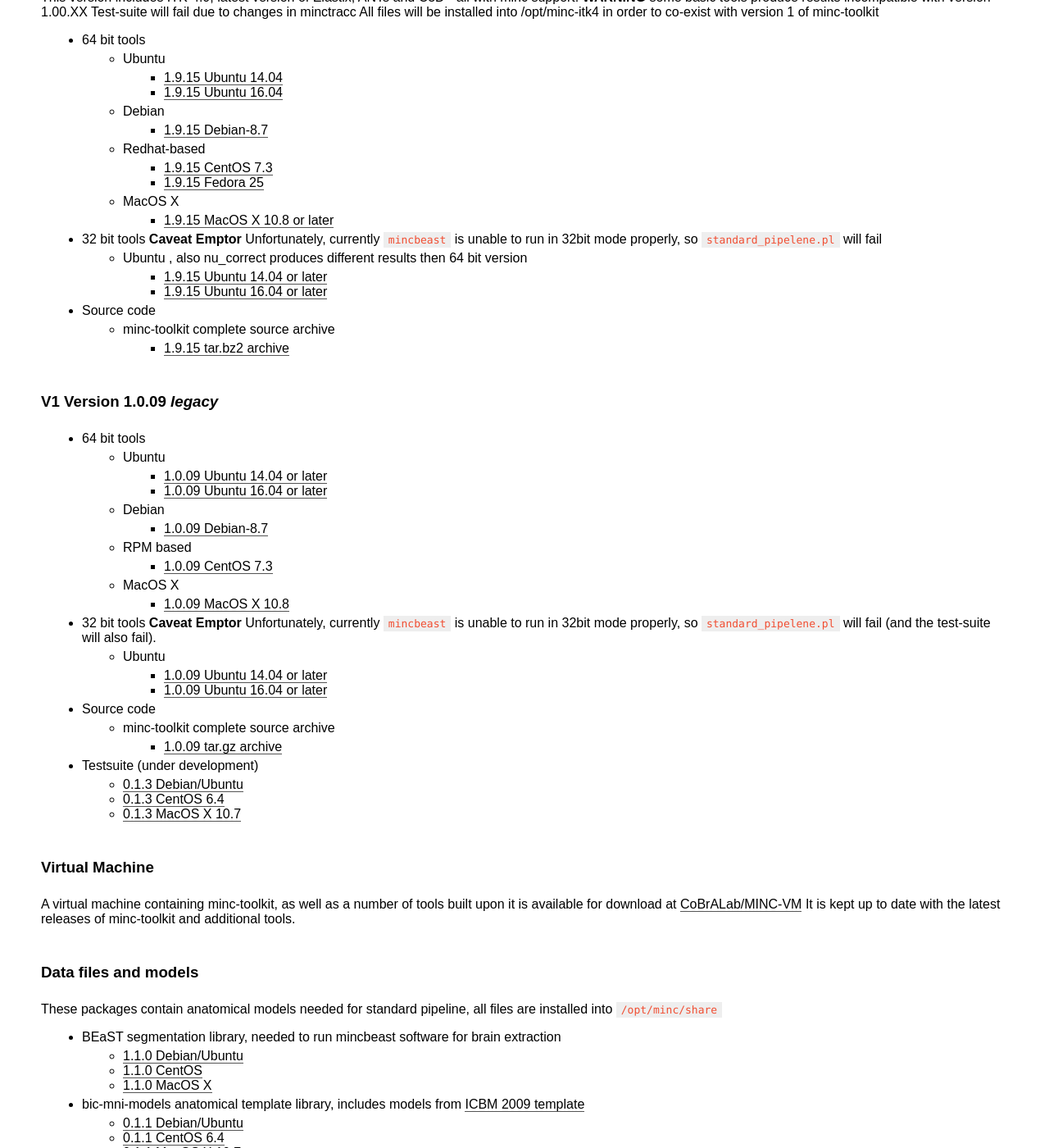
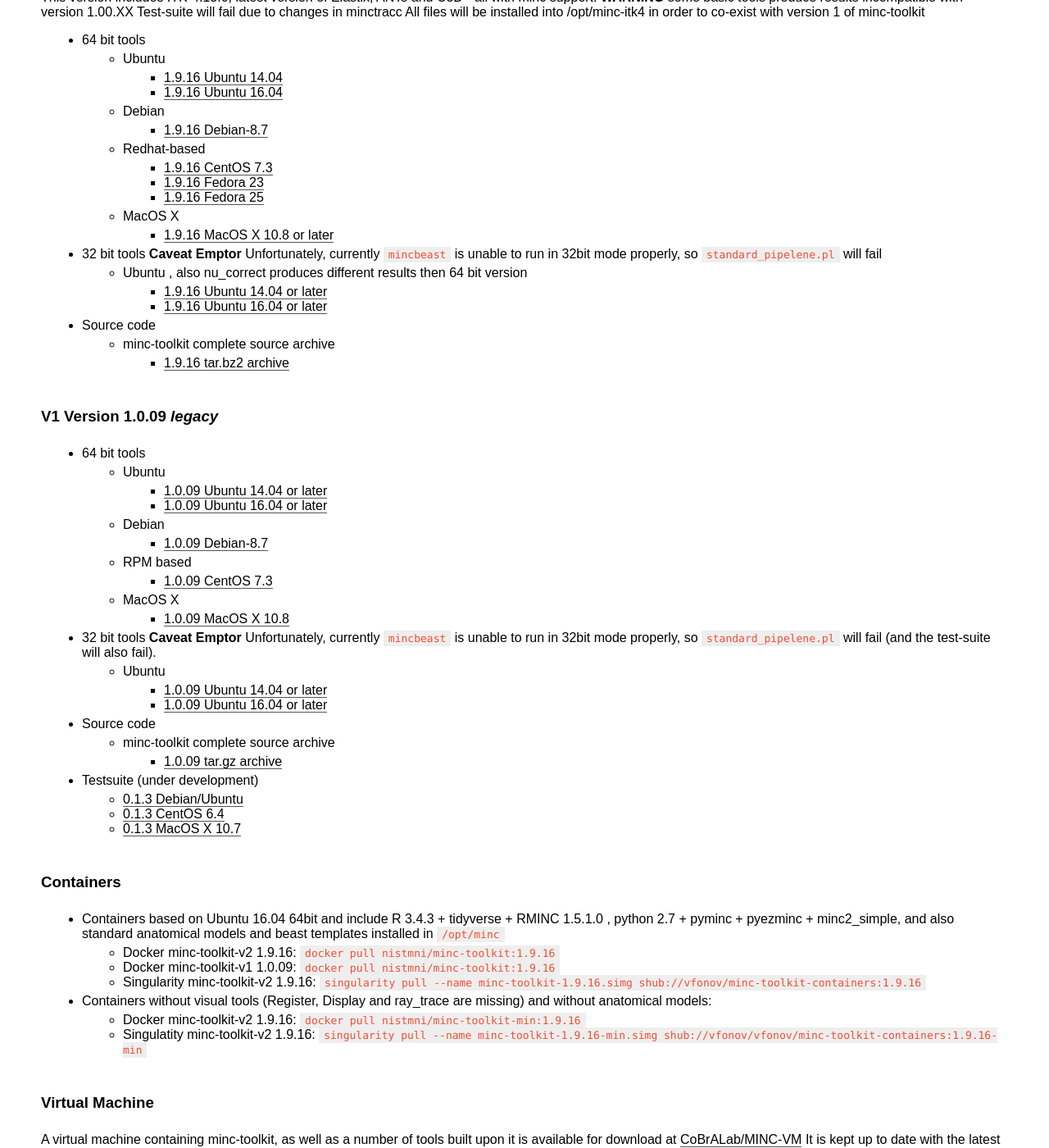
Before and after one commit to BIC-MNI/BIC-MNI.github.io, a Jekyll site: the page built from index.md, in a window 1280 px wide and 1400 px high, scrolled down 1186 px. Shown: the whole window at 82% size. Built offline with Jekyll 4.4.1, drawn with Linux system fonts in a browser that asks for light colours; some web fonts are replaced; some of the changed text lies outside the part shown.

Commit message:
Changed references to release 1.9.16 , added info on containers

```diff
--- a/index.md
+++ b/index.md
@@ -5,7 +5,7 @@
 ## Contents:
 * [MINC Toolkit](#MINC-Tool-Kit)
   * [MINC Toolkit versions](#notes-about-versions)
-  * Version 2 [Version 1.9.15](#v2-version-1915)
+  * Version 2 [Version 1.9.16](#v2-version-1915)
   * Version 1 [Version 1.0.09](#v1-version-1009-legacy) *Legacy*
   * [Virtual Machine](#virtual-machine)
   * [Data files and models](#data-files-and-models)
@@ -42,31 +42,32 @@
   The standard minc-based programs are kept up-to date, but new experimental software is not included. Use this version if you need
   only basic minc tools (i.e register/Display/xdisp) or you are running a legacy image processing pipeline that does not require new tools.
 
-### V2 Version 1.9.15
-This version includes ITK-4.9, latest version of Elastix, ANTs and C3D - all with minc support. **WARNING** some basic tools produce results incompatible with version 1.00.XX Test-suite will fail due to changes in minctracc
+### V2 Version 1.9.16
+This version includes ITK-4.13.0, latest version of Elastix, ANTs and C3D - all with minc support. **WARNING** some basic tools produce results incompatible with version 1.00.XX Test-suite will fail due to changes in minctracc
 All files will be installed into /opt/minc-itk4 in order to co-exist with version 1 of minc-toolkit
 
 * 64 bit tools
   * Ubuntu
-    * [1.9.15 Ubuntu 14.04](http://packages.bic.mni.mcgill.ca/minc-toolkit/Debian/minc-toolkit-1.9.15-20170529-Ubuntu_14.04-x86_64.deb)
-    * [1.9.15 Ubuntu 16.04](http://packages.bic.mni.mcgill.ca/minc-toolkit/Debian/minc-toolkit-1.9.15-20170529-Ubuntu_16.04-x86_64.deb)
+    * [1.9.16 Ubuntu 14.04](http://packages.bic.mni.mcgill.ca/minc-toolkit/Debian/minc-toolkit-1.9.16-20180117-Ubuntu_14.04-x86_64.deb)
+    * [1.9.16 Ubuntu 16.04](http://packages.bic.mni.mcgill.ca/minc-toolkit/Debian/minc-toolkit-1.9.16-20180117-Ubuntu_16.04-x86_64.deb)
   * Debian
-    * [1.9.15 Debian-8.7](http://packages.bic.mni.mcgill.ca/minc-toolkit/Debian/minc-toolkit-1.9.15-20170529-Debian_8.7-x86_64.deb)
+    * [1.9.16 Debian-8.7](http://packages.bic.mni.mcgill.ca/minc-toolkit/Debian/minc-toolkit-1.9.16-20180117-Debian_8.7-x86_64.deb)
   * Redhat-based
-    * [1.9.15 CentOS 7.3](http://packages.bic.mni.mcgill.ca/minc-toolkit/RPM/minc-toolkit-1.9.15-20170529-CentOS_7.3.1611-x86_64.rpm)
-    * [1.9.15 Fedora 25](http://packages.bic.mni.mcgill.ca/minc-toolkit/RPM/minc-toolkit-1.9.15-20170529-Fedora_25-x86_64.rpm)
+    * [1.9.16 CentOS 7.3](http://packages.bic.mni.mcgill.ca/minc-toolkit/RPM/minc-toolkit-1.9.16-20180117-CentOS_7.3.1611-x86_64.rpm)
+    * [1.9.16 Fedora 23](http://packages.bic.mni.mcgill.ca/minc-toolkit/RPM/minc-toolkit-1.9.16-20180117-Fedora_23-x86_64.rpm)
+    * [1.9.16 Fedora 25](http://packages.bic.mni.mcgill.ca/minc-toolkit/RPM/minc-toolkit-1.9.16-20180117-Fedora_25-x86_64.rpm)
   * MacOS X
-    * [1.9.15 MacOS X 10.8 or later](http://packages.bic.mni.mcgill.ca/minc-toolkit/MacOSX/minc-toolkit-1.9.15-20170529-Darwin-10.8-x86_64.dmg)
+    * [1.9.16 MacOS X 10.8 or later](http://packages.bic.mni.mcgill.ca/minc-toolkit/MacOSX/minc-toolkit-1.9.16-20180117-Darwin-10.8-x86_64.dmg)
 * 32 bit tools **Caveat Emptor** Unfortunately, currently `mincbeast` is unable to run in 32bit mode properly, so `standard_pipelene.pl` will fail
   * Ubuntu , also nu_correct produces different results then 64 bit version
-    * [1.9.15 Ubuntu 14.04 or later](http://packages.bic.mni.mcgill.ca/minc-toolkit/Debian/minc-toolkit-1.9.15-20170529-Ubuntu_14.04-i686.deb)
-    * [1.9.15 Ubuntu 16.04 or later](http://packages.bic.mni.mcgill.ca/minc-toolkit/Debian/minc-toolkit-1.9.15-20170529-Ubuntu_16.04-i686.deb)
+    * [1.9.16 Ubuntu 14.04 or later](http://packages.bic.mni.mcgill.ca/minc-toolkit/Debian/minc-toolkit-1.9.16-20180117-Ubuntu_14.04-i686.deb)
+    * [1.9.16 Ubuntu 16.04 or later](http://packages.bic.mni.mcgill.ca/minc-toolkit/Debian/minc-toolkit-1.9.16-20180117-Ubuntu_16.04-i686.deb)
 * Source code
   * minc-toolkit complete source archive
-    * [1.9.15 tar.bz2 archive](http://packages.bic.mni.mcgill.ca/minc-toolkit/minc-toolkit-v2-1.9.15-20170529.tar.bz2)
+    * [1.9.16 tar.bz2 archive](http://packages.bic.mni.mcgill.ca/minc-toolkit/minc-toolkit-v2-1.9.16.tar.bz2)
 
 ### V1 Version 1.0.09 *legacy*
-- 64 bit tools
+* 64 bit tools
   * Ubuntu
     * [1.0.09 Ubuntu 14.04 or later](http://packages.bic.mni.mcgill.ca/minc-toolkit/Debian/minc-toolkit-1.0.09-20170529-Ubuntu_14.04-x86_64.deb)
     * [1.0.09 Ubuntu 16.04 or later](http://packages.bic.mni.mcgill.ca/minc-toolkit/Debian/minc-toolkit-1.0.09-20170529-Ubuntu_16.04-x86_64.deb)
@@ -76,18 +77,26 @@
     * [1.0.09 CentOS 7.3](http://packages.bic.mni.mcgill.ca/minc-toolkit/RPM/minc-toolkit-1.0.09-20170529-CentOS_7.3.1611-x86_64.rpm)
   * MacOS X
     * [1.0.09 MacOS X 10.8](http://packages.bic.mni.mcgill.ca/minc-toolkit/MacOSX/minc-toolkit-1.0.09-20170529-Darwin-10.8-x86_64.dmg)
-- 32 bit tools **Caveat Emptor** Unfortunately, currently `mincbeast` is unable to run in 32bit mode properly, so `standard_pipelene.pl` will fail (and the test-suite will also fail).
+* 32 bit tools **Caveat Emptor** Unfortunately, currently `mincbeast` is unable to run in 32bit mode properly, so `standard_pipelene.pl` will fail (and the test-suite will also fail).
   * Ubuntu
     * [1.0.09 Ubuntu 14.04 or later](http://packages.bic.mni.mcgill.ca/minc-toolkit/Debian/minc-toolkit-1.0.09-20170529-Ubuntu_14.04-i686.deb)
     * [1.0.09 Ubuntu 16.04 or later](http://packages.bic.mni.mcgill.ca/minc-toolkit/Debian/minc-toolkit-1.0.09-20170529-Ubuntu_16.04-i686.deb)
-- Source code
+* Source code
   * minc-toolkit complete source archive
     * [1.0.09 tar.gz archive](http://packages.bic.mni.mcgill.ca/minc-toolkit/minc-toolkit-1.0.09-20170529.tar.bz2)
-- Testsuite (under development)
+* Testsuite (under development)
     * [0.1.3 Debian/Ubuntu](http://packages.bic.mni.mcgill.ca/minc-toolkit/Debian/minc-toolkit-testsuite-0.1.3-20131212.deb)
     * [0.1.3 CentOS 6.4](http://packages.bic.mni.mcgill.ca/minc-toolkit/RPM/minc-toolkit-testsuite-0.1.3-20131212.rpm)
     * [0.1.3 MacOS X 10.7](http://packages.bic.mni.mcgill.ca/minc-toolkit/MacOSX/minc-toolkit-testsuite-0.1.3-20131212.dmg)
 
+### Containers
+* Containers based on Ubuntu 16.04 64bit and include  R 3.4.3 + tidyverse + RMINC 1.5.1.0 , python 2.7 + pyminc + pyezminc + minc2_simple, and also standard anatomical models and beast templates installed in `/opt/minc`
+  * Docker minc-toolkit-v2 1.9.16: `docker pull nistmni/minc-toolkit:1.9.16`
+  * Docker minc-toolkit-v1 1.0.09: `docker pull nistmni/minc-toolkit:1.9.16`
+  * Singularity minc-toolkit-v2 1.9.16: `singularity pull --name minc-toolkit-1.9.16.simg shub://vfonov/minc-toolkit-containers:1.9.16`
+* Containers without visual tools (Register, Display and ray_trace are missing) and without anatomical models:
+  * Docker minc-toolkit-v2 1.9.16: `docker pull nistmni/minc-toolkit-min:1.9.16`
+  * Singulatity minc-toolkit-v2 1.9.16: `singularity pull --name minc-toolkit-1.9.16-min.simg shub://vfonov/vfonov/minc-toolkit-containers:1.9.16-min`
 
 ### Virtual Machine
 
@@ -131,8 +140,8 @@
 ### Using
 * Version **1.0.09 (version 1)**:
    source the environment in `/opt/minc/1.0.09/minc-toolkit-config.sh` for bash or `/opt/minc/1.0.09/minc/minc-toolkit-config.csh` for tcsh
-* Version **1.9.15 (version 2)**:
-   source the environment in `/opt/minc/1.9.15/minc-toolkit-config.sh` for bash or `/opt/minc/1.9.15/minc-toolkit-config.csh` for tcsh
+* Version **1.9.16 (version 2)**:
+   source the environment in `/opt/minc/1.9.16/minc-toolkit-config.sh` for bash or `/opt/minc/1.9.16/minc-toolkit-config.csh` for tcsh
 
 ### Running test suite
 **Currently Broken** Test data is installed in `/opt/minc/share/testsuite/`.  To run the test, execute `/opt/minc/run_tests.sh <prefix>`, it will take around
```
